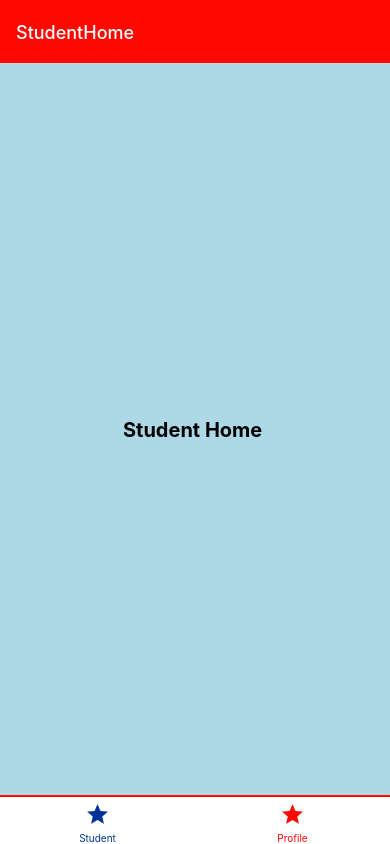
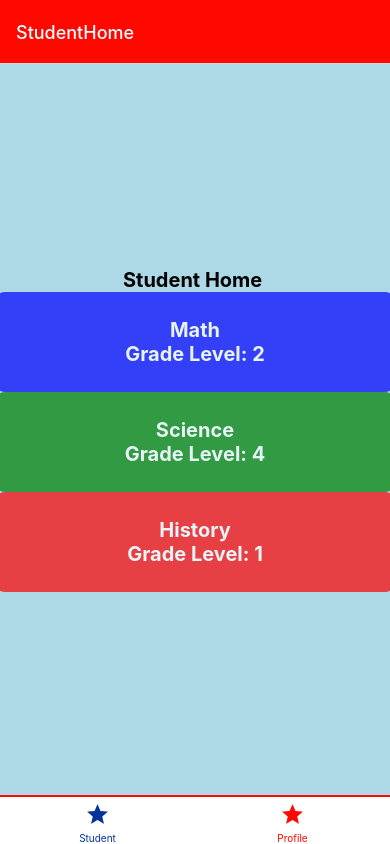
Before and after one commit to shraysrivastava/treehacks2024, a React Native app in the folder treehacks/: screen /StudentHome in a window 390 px wide. Built offline with nearby package versions, Linux system fonts and the light colour scheme.

Commit message:
Subjects

```diff
--- a/treehacks/components/Student/Home/StudentHome.tsx
+++ b/treehacks/components/Student/Home/StudentHome.tsx
@@ -1,10 +1,43 @@
 import React from "react";
 import { View, Text, StyleSheet, SafeAreaView } from "react-native";
+import Subject from "./Subjects/Subject";
+import { SubjectProps } from "./Subjects/Subject";
+import { Colors } from "../../../constants/Colors";
+import { useNavigation } from "@react-navigation/native";
 
 export const StudentHome: React.FC = () => {
+  // hardcoded for now
+  const navigation = useNavigation();
+  const subjects: SubjectProps[] = [
+    {
+      subjectName: "Math",
+      gradeLevel: 2,
+      subjectColor: Colors.blue,
+    },
+    {
+      subjectName: "Science",
+      gradeLevel: 4,
+      subjectColor: Colors.green,
+    },
+    {
+      subjectName: "History",
+      gradeLevel: 1,
+      subjectColor: Colors.red,
+    },
+  ];
+
   return (
     <SafeAreaView style={styles.container}>
       <Text style={styles.text}>Student Home </Text>
+      {subjects.map((subject, index) => (
+        <Subject
+          key={index}
+          subjectName={subject.subjectName}
+          gradeLevel={subject.gradeLevel}
+          subjectColor={subject.subjectColor}
+          navigation={navigation}
+        />
+      ))}
     </SafeAreaView>
   );
 };
@@ -20,5 +53,5 @@ const styles = StyleSheet.create({
     fontSize: 20,
     fontWeight: "bold",
     color: "black",
- },
+  },
 });
--- a/treehacks/components/Student/Home/StudentHomeStack.tsx
+++ b/treehacks/components/Student/Home/StudentHomeStack.tsx
@@ -1,8 +1,11 @@
-import React from 'react';
-import { View, Text, StyleSheet } from 'react-native';
+import React from "react";
+import { View, Text, StyleSheet } from "react-native";
 import { createStackNavigator } from "@react-navigation/stack";
-import { StudentHome } from './StudentHome';
-import { Colors } from '../../../constants/Colors';
+import { StudentHome } from "./StudentHome";
+import { Colors } from "../../../constants/Colors";
+import { Math } from "./Subjects/Math";
+import { Science } from "./Subjects/Science";
+import { History } from "./Subjects/History";
 
 const Stack = createStackNavigator();
 
@@ -17,8 +20,12 @@ export const StudentHomeStack = () => {
         headerTintColor: "#fff",
         headerBackTitleVisible: false,
         headerStyle: { backgroundColor: Colors.secondary },
-          }}>
+      }}
+    >
       <Stack.Screen name="StudentHome" component={StudentHome} />
+      <Stack.Screen name="Math" component={Math} />
+      <Stack.Screen name="Science" component={Science} />
+      <Stack.Screen name="History" component={History} />
     </Stack.Navigator>
   );
 };
@@ -26,11 +33,11 @@ export const StudentHomeStack = () => {
 const styles = StyleSheet.create({
   container: {
     flex: 1,
-    justifyContent: 'center',
-    alignItems: 'center',
+    justifyContent: "center",
+    alignItems: "center",
   },
   text: {
     fontSize: 24,
-    fontWeight: 'bold',
+    fontWeight: "bold",
   },
 });
--- /dev/null
+++ b/treehacks/components/Student/Home/Subjects/History.tsx
@@ -0,0 +1,10 @@
+import { View, Text } from 'react-native'
+import React from 'react'
+
+export const History = () => {
+    return (
+    <View>
+      <Text>History</Text>
+    </View>
+  )
+}
--- /dev/null
+++ b/treehacks/components/Student/Home/Subjects/Math.tsx
@@ -0,0 +1,11 @@
+import { View, Text } from "react-native";
+import React from "react";
+
+export const Math = () => {
+  return (
+    <View>
+      <Text>Math Quiz </Text>
+      <Text>Grade Level</Text>
+    </View>
+  );
+};
--- /dev/null
+++ b/treehacks/components/Student/Home/Subjects/Science.tsx
@@ -0,0 +1,10 @@
+import { View, Text } from 'react-native'
+import React from 'react'
+
+export const Science = () => {
+  return (
+    <View>
+      <Text>Science</Text>
+    </View>
+  )
+}
--- /dev/null
+++ b/treehacks/components/Student/Home/Subjects/Subject.tsx
@@ -0,0 +1,44 @@
+import { View, Text, StyleSheet, TouchableOpacity } from "react-native";
+import React from "react";
+
+export type SubjectProps = {
+  subjectName: string;
+  gradeLevel: number;
+  subjectColor: string;
+  navigation?: any;
+};
+
+const Subject = ({
+  subjectName,
+  gradeLevel,
+  subjectColor,
+  navigation,
+}: SubjectProps) => {
+  return (
+    <TouchableOpacity
+      style={[styles.container, { backgroundColor: subjectColor }]}
+      onPress={() => navigation.navigate(subjectName)}
+    >
+      <Text style={styles.text}>{subjectName}</Text>
+      <Text style={styles.text}>Grade Level: {gradeLevel}</Text>
+    </TouchableOpacity>
+  );
+};
+
+const styles = StyleSheet.create({
+  container: {
+    width: 400,
+    height: 100,
+    borderRadius: 10,
+    justifyContent: "center",
+    alignItems: "center",
+    opacity: 0.7,
+  },
+  text: {
+    color: "white",
+    fontSize: 20,
+    fontWeight: "bold",
+  },
+});
+
+export default Subject;
--- a/treehacks/constants/Colors.ts
+++ b/treehacks/constants/Colors.ts
@@ -1,5 +1,8 @@
 export const Colors = {
-    background: "#FFFFFF",
-    primary: "#003399",
-    secondary: "#FF0800",
-}
+  background: "#FFFFFF",
+  primary: "#003399",
+  secondary: "#FF0800",
+  blue: "blue",
+  red: "red",
+  green: "green",
+};
--- a/treehacks/package.json
+++ b/treehacks/package.json
@@ -3,7 +3,7 @@
   "version": "1.0.0",
   "main": "node_modules/expo/AppEntry.js",
   "scripts": {
-    "start": "expo start",
+    "start": "expo start --tunnel",
     "android": "expo start --android",
     "ios": "expo start --ios",
     "web": "expo start --web"
```
Lines whose indentation alone changed are shown as unchanged.
